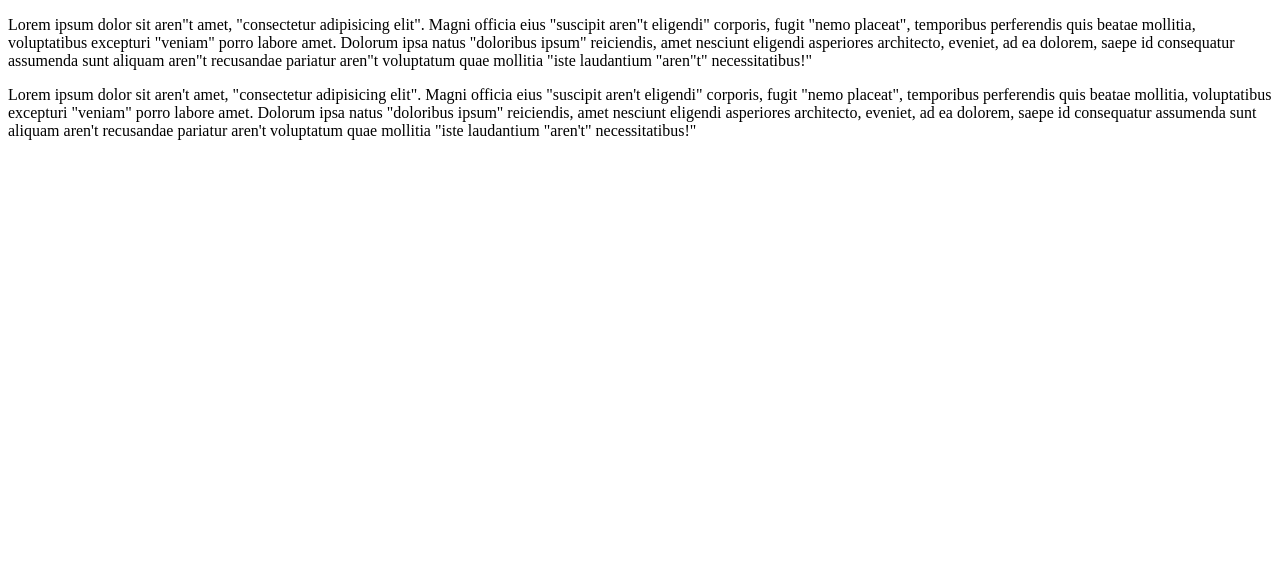
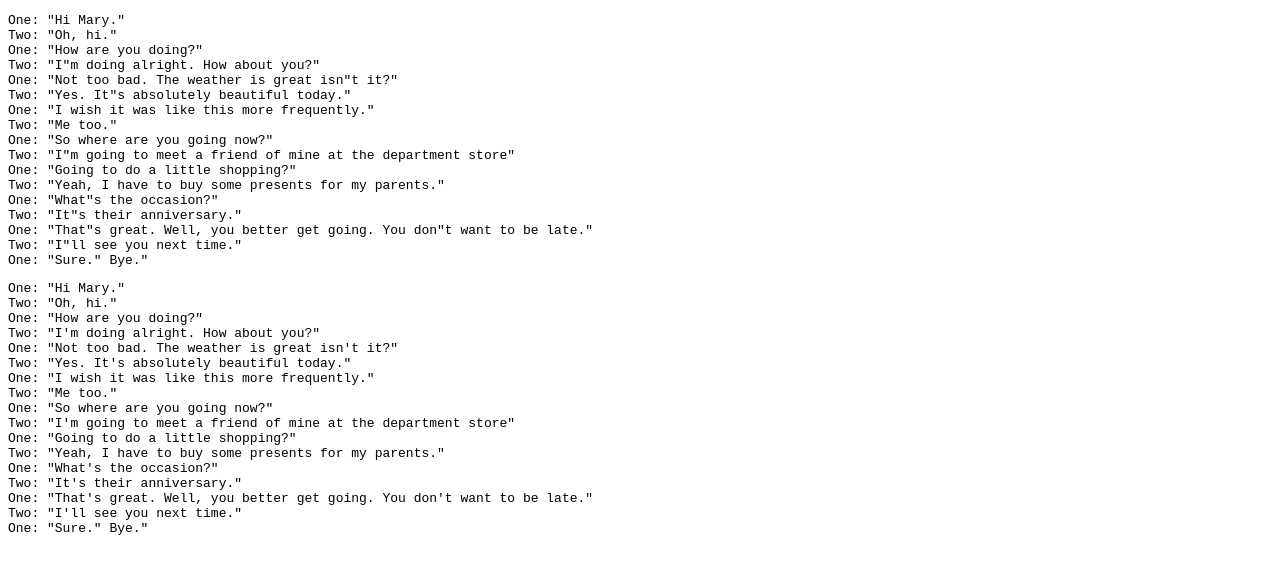
Before and after one commit to nikGogolev/gbCourse4Hw, a plain HTML site: page text/index.html in a window 1280 px wide. Drawn offline with Linux system fonts and the light colour scheme.

Commit message:
Add files via upload

```diff
--- a/text/index.html
+++ b/text/index.html
@@ -5,13 +5,43 @@
     <title>Текст</title>
 </head>
 <body>
-<p class="text1">
-Lorem ipsum dolor sit aren't amet, 'consectetur adipisicing elit'. Magni officia eius 'suscipit aren't eligendi' corporis, fugit 'nemo placeat', temporibus perferendis quis beatae mollitia, voluptatibus excepturi 'veniam' porro labore amet. Dolorum ipsa natus 'doloribus ipsum' reiciendis, amet nesciunt eligendi asperiores architecto, eveniet, ad ea dolorem, saepe id consequatur assumenda sunt aliquam aren't recusandae pariatur aren't voluptatum quae mollitia 'iste laudantium 'aren't' necessitatibus!'
-</p>
+<pre class="text1">
+One: 'Hi Mary.'
+Two: 'Oh, hi.'
+One: 'How are you doing?'
+Two: 'I'm doing alright. How about you?'
+One: 'Not too bad. The weather is great isn't it?'
+Two: 'Yes. It's absolutely beautiful today.'
+One: 'I wish it was like this more frequently.'
+Two: 'Me too.'
+One: 'So where are you going now?'
+Two: 'I'm going to meet a friend of mine at the department store'
+One: 'Going to do a little shopping?'
+Two: 'Yeah, I have to buy some presents for my parents.'
+One: 'What's the occasion?'
+Two: 'It's their anniversary.'
+One: 'That's great. Well, you better get going. You don't want to be late.'
+Two: 'I'll see you next time.'
+One: 'Sure.' Bye.'</pre>
 
-<p class="text2">
-Lorem ipsum dolor sit aren't amet, 'consectetur adipisicing elit'. Magni officia eius 'suscipit aren't eligendi' corporis, fugit 'nemo placeat', temporibus perferendis quis beatae mollitia, voluptatibus excepturi 'veniam' porro labore amet. Dolorum ipsa natus 'doloribus ipsum' reiciendis, amet nesciunt eligendi asperiores architecto, eveniet, ad ea dolorem, saepe id consequatur assumenda sunt aliquam aren't recusandae pariatur aren't voluptatum quae mollitia 'iste laudantium 'aren't' necessitatibus!'
-</p>
+<pre class="text2">
+One: 'Hi Mary.'
+Two: 'Oh, hi.'
+One: 'How are you doing?'
+Two: 'I'm doing alright. How about you?'
+One: 'Not too bad. The weather is great isn't it?'
+Two: 'Yes. It's absolutely beautiful today.'
+One: 'I wish it was like this more frequently.'
+Two: 'Me too.'
+One: 'So where are you going now?'
+Two: 'I'm going to meet a friend of mine at the department store'
+One: 'Going to do a little shopping?'
+Two: 'Yeah, I have to buy some presents for my parents.'
+One: 'What's the occasion?'
+Two: 'It's their anniversary.'
+One: 'That's great. Well, you better get going. You don't want to be late.'
+Two: 'I'll see you next time.'
+One: 'Sure.' Bye.'</pre>
 <script src="script.js"></script>
 </body>
 </html>
```
